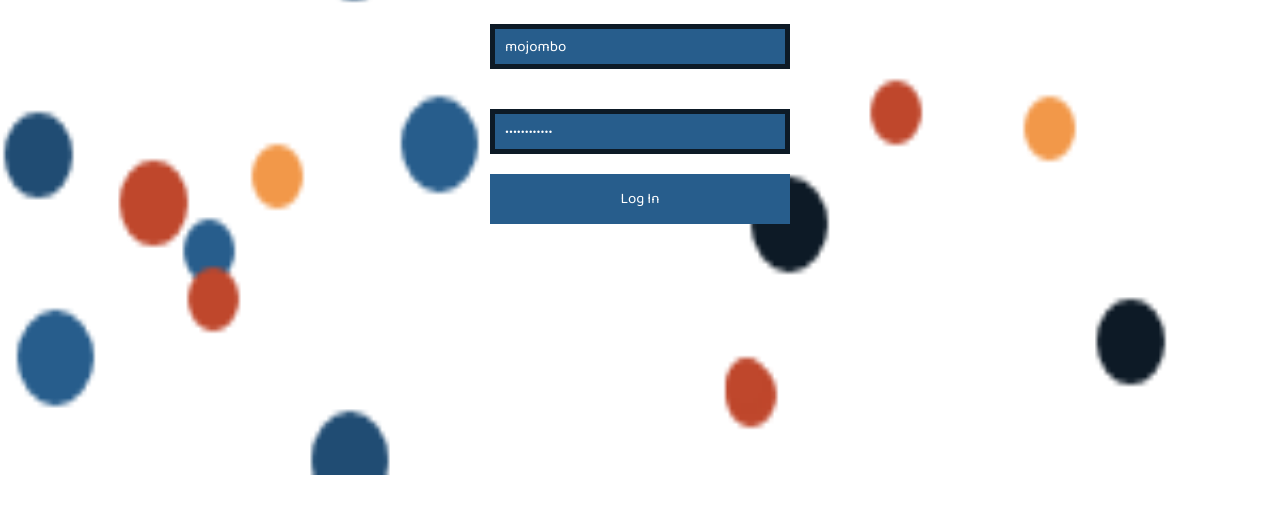
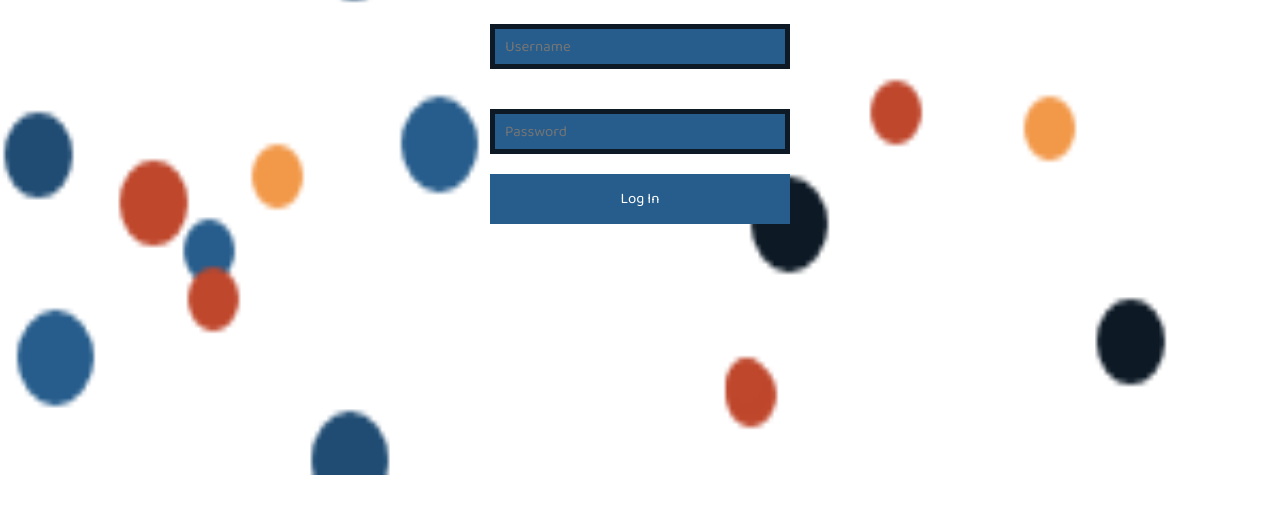
Before and after one commit to DavidGugea/Moderne-Web-APIs-verwenden---Using-Modern-Web-APIs-, a plain HTML site: page StoringUserInformation/LearningCookies/CookiesCartProject-V2.0/index.html in a window 1280 px wide. Shown: the part 325-838 px from the top of the page. Drawn offline with Linux system fonts and the light colour scheme.

Commit message:
Delete login-value in html login-section inputs

```diff
--- a/StoringUserInformation/LearningCookies/CookiesCartProject-V2.0/index.html
+++ b/StoringUserInformation/LearningCookies/CookiesCartProject-V2.0/index.html
@@ -15,8 +15,8 @@
         <h1 id="login-title">Log In</h1>
 
         <div id="login-inputs">
-            <input type="text" name="username" id="username" placeholder = "Username" value="mojombo"> <!-- DELETE VALUE AFTER DONE WITH PROJECT, IT'S ONLY FOR TESTING -->
-            <input type="password" name="password" id="password" placeholder="Password" value="MDQ6VXNlcjE="> <!-- DELETE VALUE AFTER DONE WITH PROJECT, IT'S ONLY FOR TESTING -->
+            <input type="text" name="username" id="username" placeholder = "Username">
+            <input type="password" name="password" id="password" placeholder="Password">
             <button id="login-button" type="submit">Log In</button>
         </div>
     </section>
```
